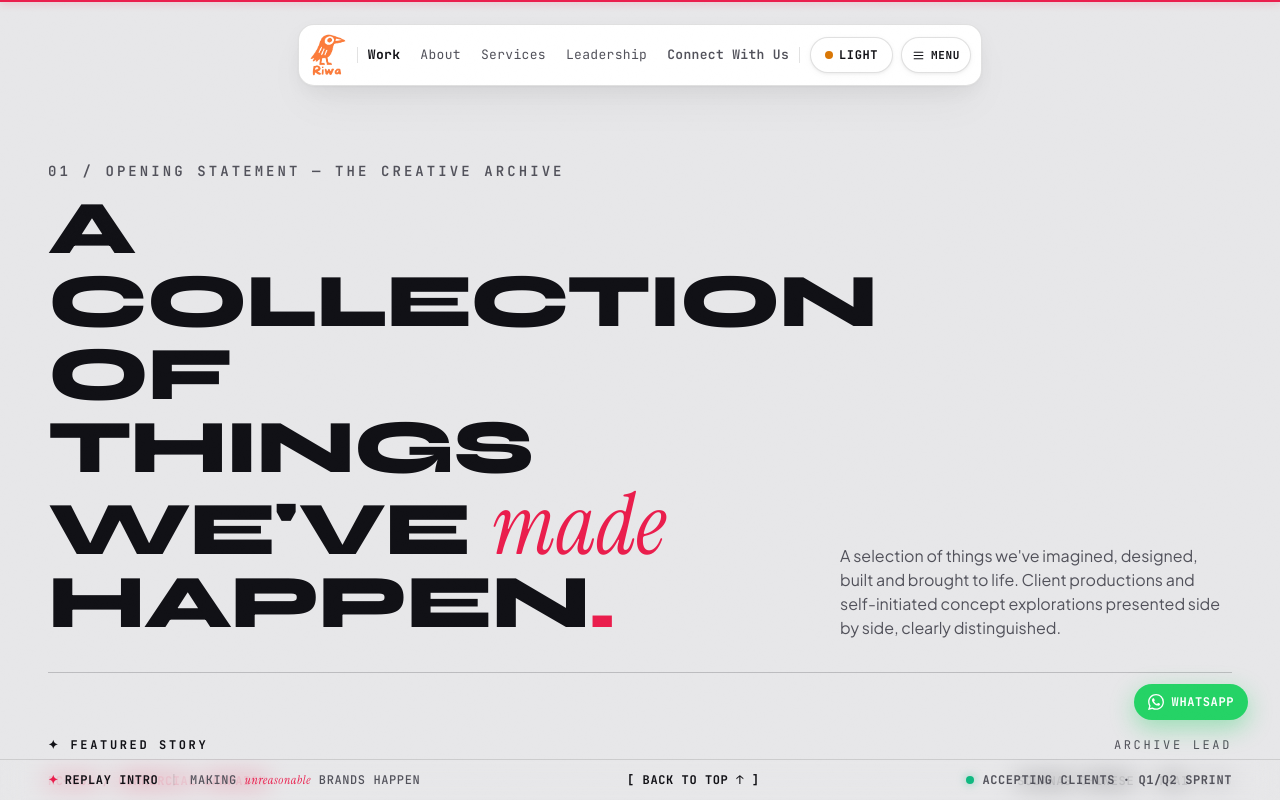
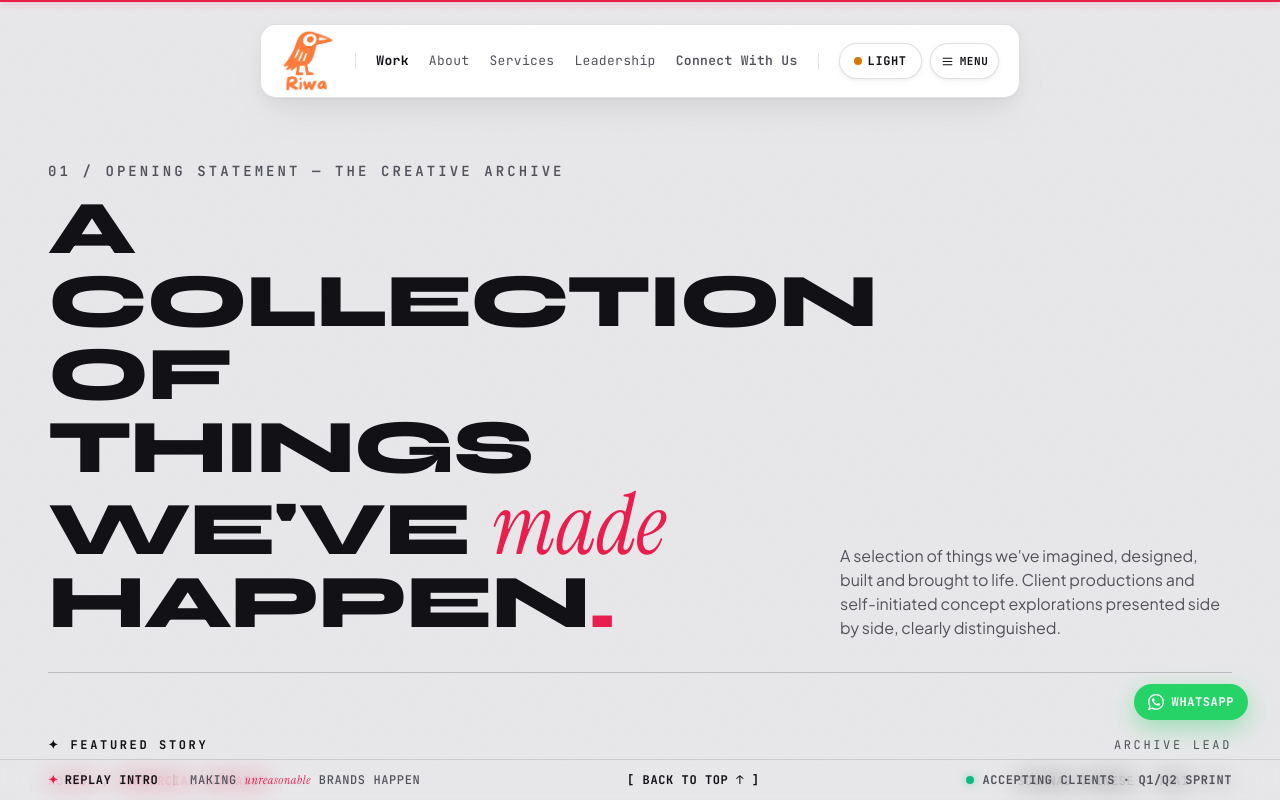
Before and after one commit to riwacreatives-dot/web-coming-soon, a React (Vite) app: page /work in a window 1280 px wide. Shown: the top 800 px of the page. Built offline with nearby package versions, Linux system fonts and the light colour scheme.

Commit message:
style(brand): scale up official Riwa logo across desktop navbar (h-14/h-16), mobile bar (h-11), menu drawer & footer

```diff
--- a/src/components/footer/EditorialFooter.tsx
+++ b/src/components/footer/EditorialFooter.tsx
@@ -109,7 +109,7 @@ export const EditorialFooter: React.FC = () => {
               <img
                 src="/brand/riwa-logo-official.png"
                 alt="Riwa Creatives Official Logo"
-                className="h-16 sm:h-20 w-auto object-contain"
+                className="h-24 sm:h-28 w-auto object-contain"
               />
               <span className="font-display text-xl sm:text-2xl font-black uppercase text-white tracking-tight">
                 RIWA CREATIVES®
--- a/src/components/navigation/HeaderHUD.tsx
+++ b/src/components/navigation/HeaderHUD.tsx
@@ -25,18 +25,18 @@ export const HeaderHUD: React.FC<HeaderHUDProps> = ({
     <>
       {/* Desktop / Laptop HUD Navigation (>= 768px — 100% Preserved) */}
       <header className="hidden md:flex fixed top-3 sm:top-6 inset-x-0 z-50 items-center justify-center px-3 sm:px-4 pointer-events-none transition-all duration-300">
-        <nav className="pointer-events-auto inline-flex items-center gap-2.5 sm:gap-4.5 px-2.5 sm:px-4.5 py-1.5 sm:py-2 rounded-2xl bg-surface/90 backdrop-blur-xl border border-line-border shadow-[0_12px_40px_rgba(0,0,0,0.35)] text-text-primary transition-all max-w-[calc(100vw-1.5rem)]">
+        <nav className="pointer-events-auto inline-flex items-center gap-3 sm:gap-5 px-4 sm:px-5 py-2 rounded-2xl bg-surface/90 backdrop-blur-xl border border-line-border shadow-[0_12px_40px_rgba(0,0,0,0.35)] text-text-primary transition-all max-w-[calc(100vw-1.5rem)]">
           {/* Left: Official Riwa Logo */}
           <Link
             to="/"
             data-cursor-text="HOME"
             title="RIWA Creatives Home"
-            className="group flex items-center gap-2 cursor-pointer select-none shrink-0"
+            className="group flex items-center gap-2 cursor-pointer select-none shrink-0 -my-1"
           >
             <img
               src="/brand/riwa-logo-official.png"
               alt="Riwa Creatives Logo"
-              className="h-9 sm:h-11 w-auto object-contain group-hover:scale-105 transition-transform"
+              className="h-14 sm:h-16 w-auto object-contain group-hover:scale-105 transition-transform"
             />
           </Link>
 
@@ -145,12 +145,12 @@ export const HeaderHUD: React.FC<HeaderHUDProps> = ({
           <Link
             to="/"
             aria-label="RIWA Creatives Home"
-            className="flex items-center gap-2 min-h-[42px] pr-2 select-none touch-manipulation"
+            className="flex items-center gap-2 min-h-[44px] pr-2 select-none touch-manipulation"
           >
             <img
               src="/brand/riwa-logo-official.png"
               alt="Riwa Creatives Logo"
-              className="h-9 w-auto object-contain"
+              className="h-11 w-auto object-contain"
             />
           </Link>
 
--- a/src/components/navigation/MenuDrawer.tsx
+++ b/src/components/navigation/MenuDrawer.tsx
@@ -107,7 +107,7 @@ export const MenuDrawer: React.FC<MenuDrawerProps> = ({ isOpen, onClose }) => {
               <img
                 src="/brand/riwa-logo-official.png"
                 alt="Riwa Creatives Official Logo"
-                className="h-11 w-auto object-contain shrink-0"
+                className="h-14 w-auto object-contain shrink-0"
               />
               <span className="font-display font-extrabold text-sm sm:text-lg tracking-tight uppercase whitespace-nowrap">
                 RIWA <span className="text-brand-red">CREATIVES</span>
```
